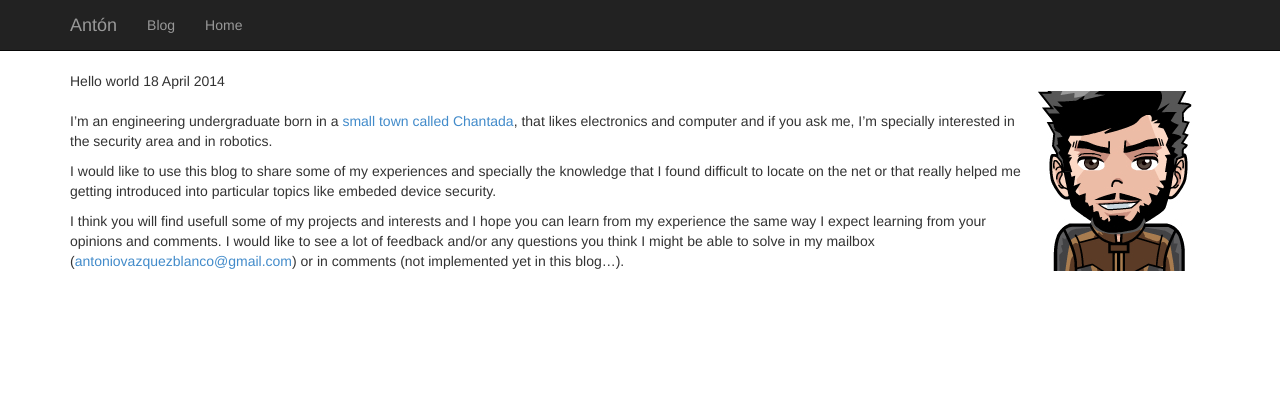
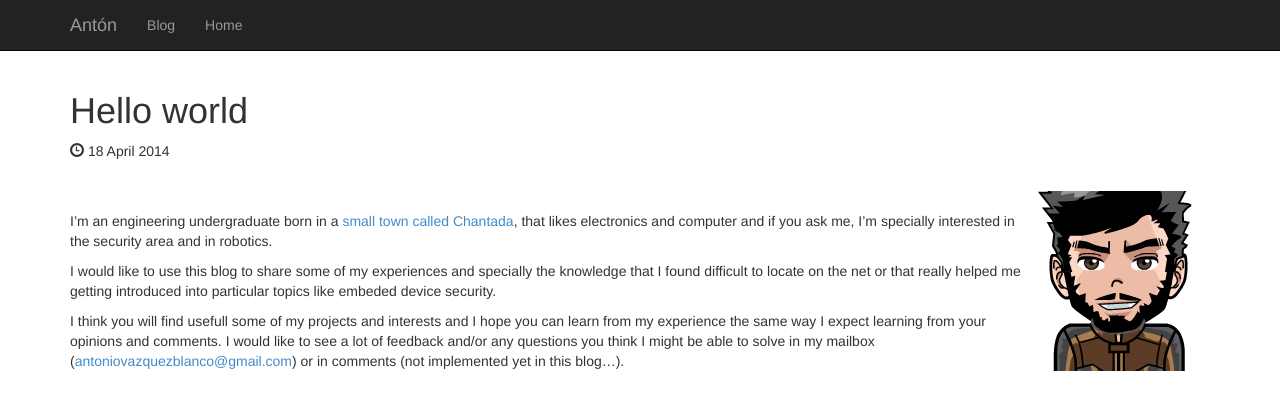
Before and after one commit to antoniovazquezblanco/antoniovazquezblanco.github.io, a Jekyll site: the page built from _posts/2014-04-18-Hello-world.md, in a window 1280 px wide. Shown: the top 410 px of the page. Built offline with Jekyll 4.4.1, drawn with Linux system fonts in a browser that asks for light colours; Markdown is read by kramdown in place of the engine named in the settings.

Commit message:
Better looking post view.

```diff
--- a/_layouts/post.html
+++ b/_layouts/post.html
@@ -5,8 +5,8 @@
 	{% include header.html %}
 	<!-- Real body -->
 	<div class="container">
-		{{ page.title }}
-		{{ page.date | date_to_long_string }}
+		<h1>{{ page.title }}</h1>
+                <p><span class="glyphicon glyphicon-time"></span> {{ page.date | date_to_long_string }}</p>
 		{% if page.picture %}
 			<br />
 			<img src="{{ page.picture }}" class="img-responsive img-rounded pull-right" />
```
